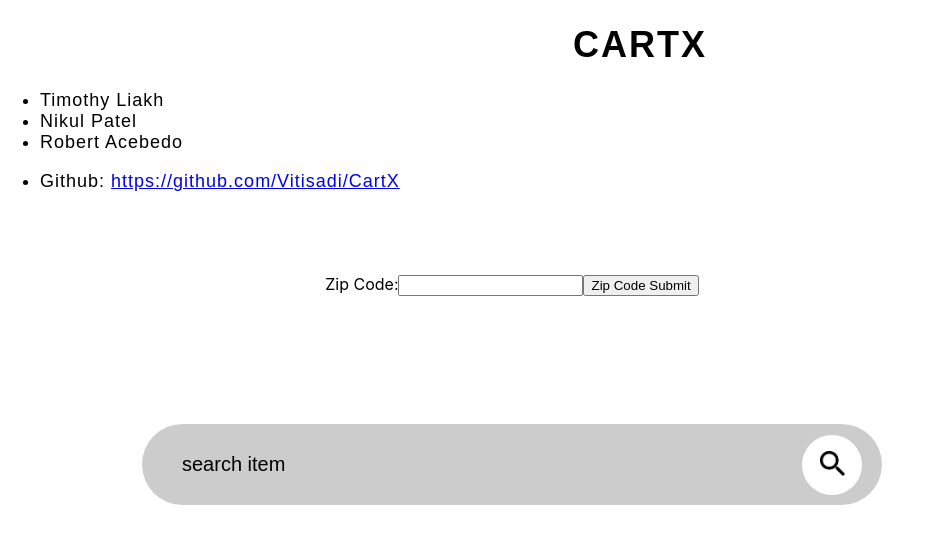
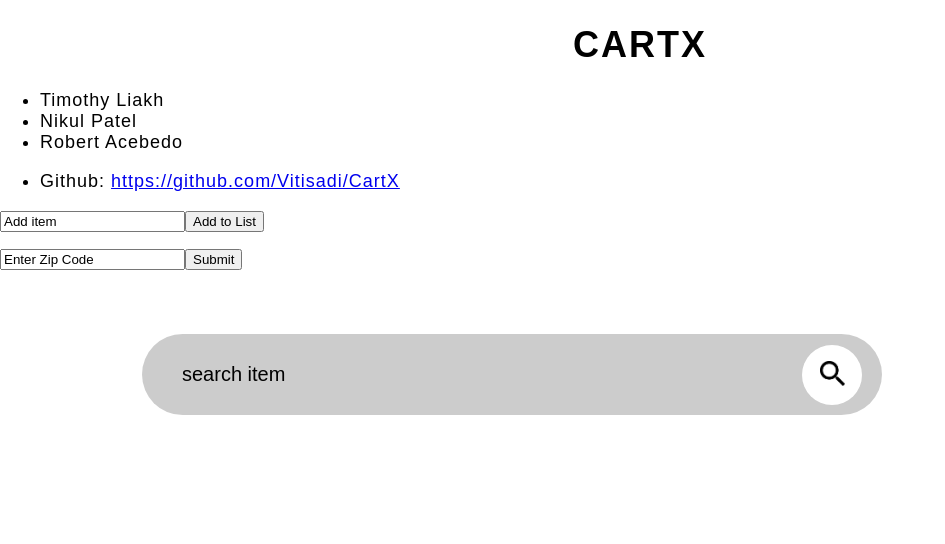
Before and after one commit to Vitisadi/CartX, a React (Create React App) app in the folder frontend/: page / in a window 1280 px wide. Shown: the top 544 px of the page, without its empty margins (0-945 px from the left). Built offline with nearby package versions, Linux system fonts and the light colour scheme.

Commit message:
Added basic frontend interface for selection

```diff
--- a/frontend/src/App.jsx
+++ b/frontend/src/App.jsx
@@ -1,15 +1,27 @@
+import React, { useState } from "react";
 import Body from './components/Body';
 import Header from './components/Header';
 import SearchBar from './components/SearchBar';
 import ZipCode from './components/ZipCode';
+import ItemList from './components/ItemList';
 
 function App() {
+  const [items, setItems] = useState([]);
+  const [zipCode, setZipCode] = useState('');
+
+  const handleSubmit = () => {
+    console.log(zipCode);
+    console.log(items);
+
+
+  };
+
   return (
-
     <div>
       <Header/>
       <Body/>
-      <ZipCode></ZipCode>
+      <ItemList items={items} setItems={setItems} />
+      <ZipCode zipCode={zipCode} setZipCode={setZipCode} handleSubmit={handleSubmit} />
       <SearchBar/>
     </div>
   );
--- /dev/null
+++ b/frontend/src/components/ItemList.jsx
@@ -0,0 +1,33 @@
+import React, { useState } from "react";
+
+const ItemList = ({ items, setItems }) => {
+  const [currentItem, setCurrentItem] = useState('');
+
+  const handleItemSubmit = (e) => {
+    e.preventDefault();
+    if (currentItem) {
+      setItems([...items, currentItem]);
+      setCurrentItem('');
+    }
+  };
+
+  return (
+    <div>
+      <form onSubmit={handleItemSubmit}>
+        <input
+          value={currentItem}
+          onChange={e => setCurrentItem(e.target.value)}
+          placeholder="Add item"
+        />
+        <button type="submit">Add to List</button>
+      </form>
+      <ul>
+        {items.map((item, index) => (
+          <li key={index}>{item}</li>
+        ))}
+      </ul>
+    </div>
+  );
+};
+
+export default ItemList;
--- a/frontend/src/components/ZipCode.jsx
+++ b/frontend/src/components/ZipCode.jsx
@@ -1,73 +1,26 @@
-import React, { useState } from "react";
-import "../styles/index.css";
+import React from "react";
 
-const SearchBar = () => {
-  const [zipCode, setZipCode] = useState("");
+const ZipCode = ({ zipCode, setZipCode, handleSubmit }) => {
 
-  const handleSubmit = (event) => {
-    event.preventDefault();
-
-    // First API call to nearbyStores
-    fetch("http://localhost:8080/nearbyStores", {
-      method: "PUT",
-      headers: {
-        "Content-Type": "application/json",
-      },
-      body: JSON.stringify({ zipCode }),
-    })
-    .then(response => {
-      if (response.ok) {
-        return response.json();
-      } else {
-        throw new Error("Failed to fetch data from nearbyStores");
-      }
-    })
-    .then(data1 => {
-      console.log("Received data from nearbyStores:", data1);
-
-      // Second API call to getData
-      return fetch("http://localhost:8080/getData", {
-        method: "PUT",
-        headers: {
-          "Content-Type": "application/json",
-        },
-        body: JSON.stringify({
-          stores: data1.stores,
-          items: ["Milk", "Chocolate Pretzels"]
-        }),
-      });
-    })
-    .then(response => {
-      if (response.ok) {
-        return response.json();
-      } else {
-        throw new Error("Failed to fetch data from getData");
-      }
-    })
-    .then(data2 => {
-      console.log("Received data from getData:", data2);
-    })
-    .catch(error => {
-      console.error("There was a problem with the fetch operation:", error);
-    });
+  const handleZipSubmit = (e) => {
+    e.preventDefault();
+    if (zipCode) {
+      handleSubmit();
+    }
   };
 
   return (
-    <div className="container">
-    <form onSubmit={handleSubmit}>
-      <label>
-        Zip Code:
+    <div>
+      <form onSubmit={handleZipSubmit}>
         <input
-          type="text"
-          name="Zip Code"
           value={zipCode}
-          onChange={(e) => setZipCode(e.target.value)}
+          onChange={e => setZipCode(e.target.value)}
+          placeholder="Enter Zip Code"
         />
-      </label>
-      <input type="submit" value="Zip Code Submit" />
-    </form>
-  </div>
+        <button type="submit">Submit</button>
+      </form>
+    </div>
   );
 };
 
-export default SearchBar;
+export default ZipCode;
```
